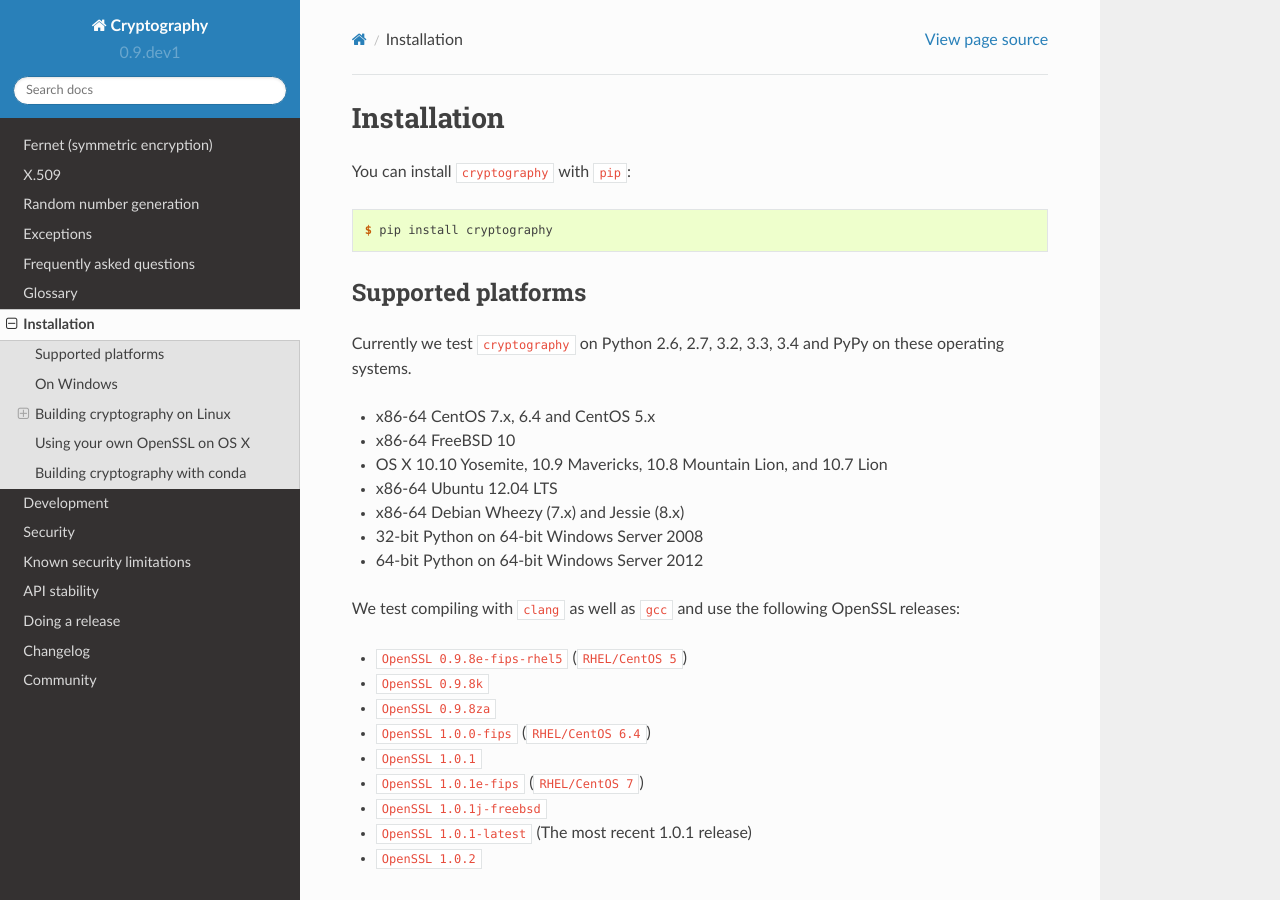
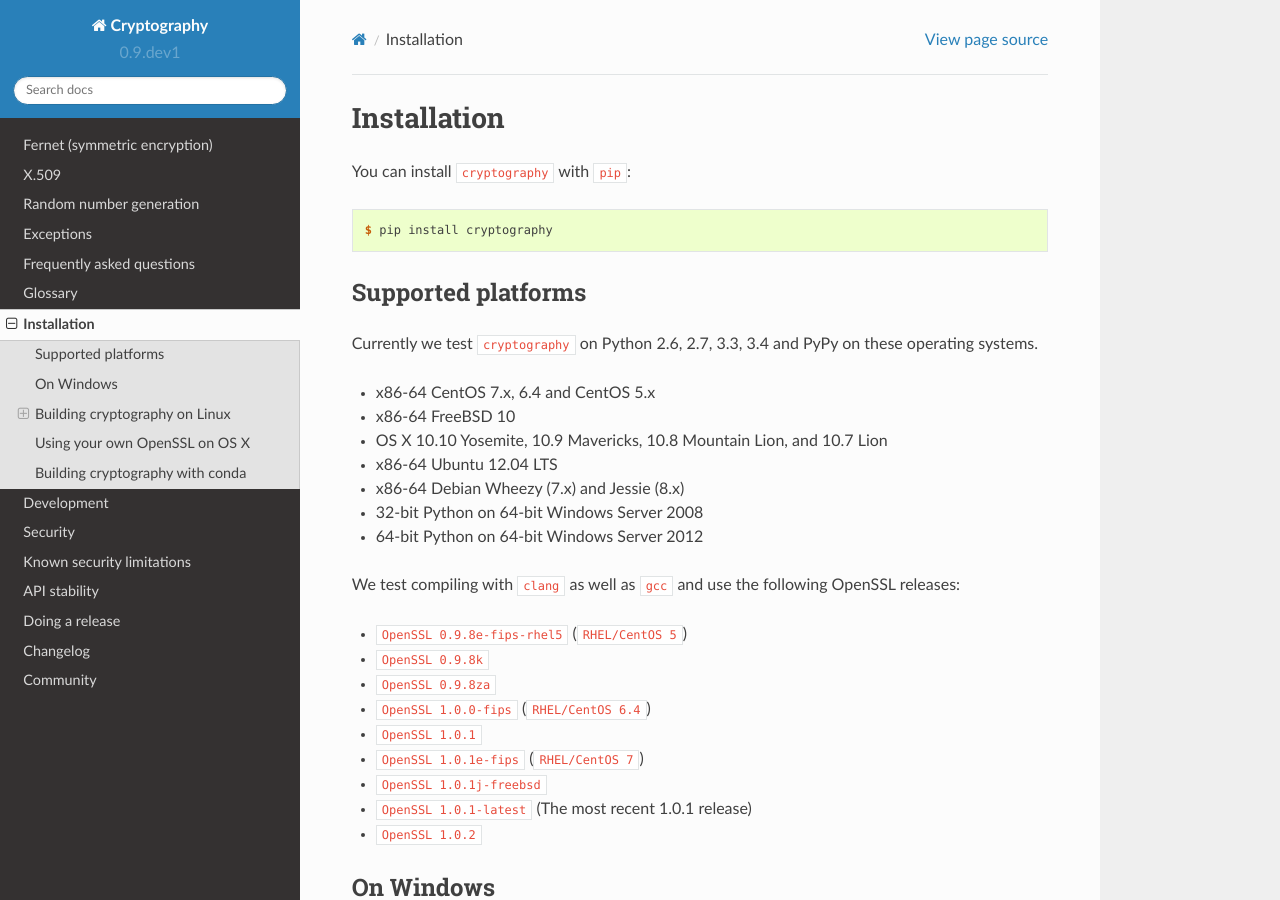
Before and after one commit to WebKing0121/cryptography, a Sphinx documentation site: the page built from docs/installation.rst, in a window 1280 px wide and 900 px high. Built offline with Sphinx 7.4.7 and the Read the Docs theme 2.0.0, drawn with Linux system fonts in a browser that asks for light colours; pages that are not in the unit, such as notebooks, are missing from menus.

Commit message:
remove python 3.2 from every other place I could find

```diff
--- a/README.rst
+++ b/README.rst
@@ -18,7 +18,7 @@ Cryptography
 
 ``cryptography`` is a package which provides cryptographic recipes and
 primitives to Python developers.  Our goal is for it to be your "cryptographic
-standard library". It supports Python 2.6-2.7, Python 3.2+, and PyPy.
+standard library". It supports Python 2.6-2.7, Python 3.3+, and PyPy.
 
 ``cryptography`` includes both high level recipes, and low level interfaces to
 common cryptographic algorithms such as symmetric ciphers, message digests and
--- a/docs/development/getting-started.rst
+++ b/docs/development/getting-started.rst
@@ -44,7 +44,6 @@ each supported Python version and run the tests. For example:
     ERROR:   py26: InterpreterNotFound: python2.6
      py27: commands succeeded
     ERROR:   pypy: InterpreterNotFound: pypy
-    ERROR:   py32: InterpreterNotFound: python3.2
      py33: commands succeeded
      docs: commands succeeded
      pep8: commands succeeded
--- a/docs/installation.rst
+++ b/docs/installation.rst
@@ -10,7 +10,7 @@ You can install ``cryptography`` with ``pip``:
 Supported platforms
 -------------------
 
-Currently we test ``cryptography`` on Python 2.6, 2.7, 3.2, 3.3, 3.4 and PyPy
+Currently we test ``cryptography`` on Python 2.6, 2.7, 3.3, 3.4 and PyPy
 on these operating systems.
 
 * x86-64 CentOS 7.x, 6.4 and CentOS 5.x
```
Also changed, not shown: 2 other files.
